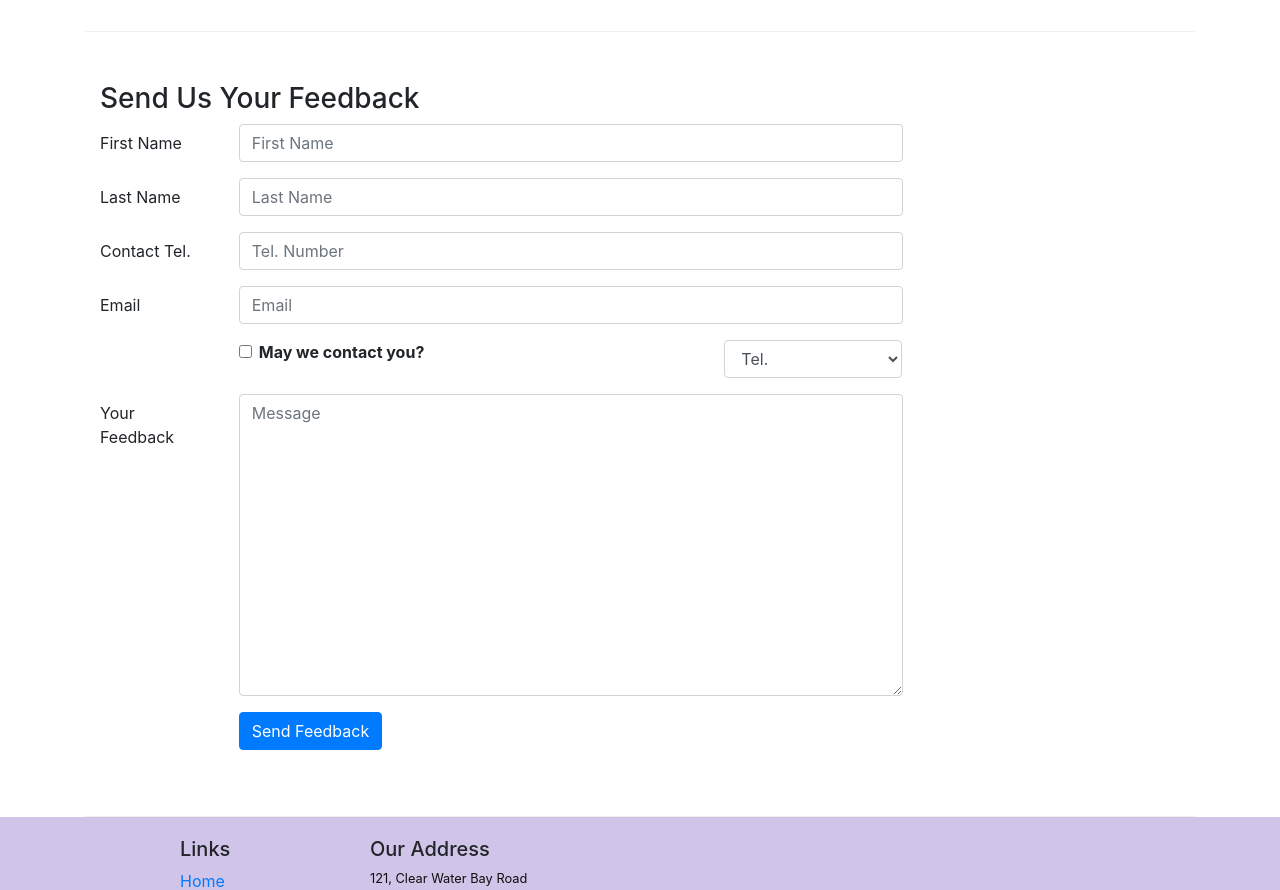
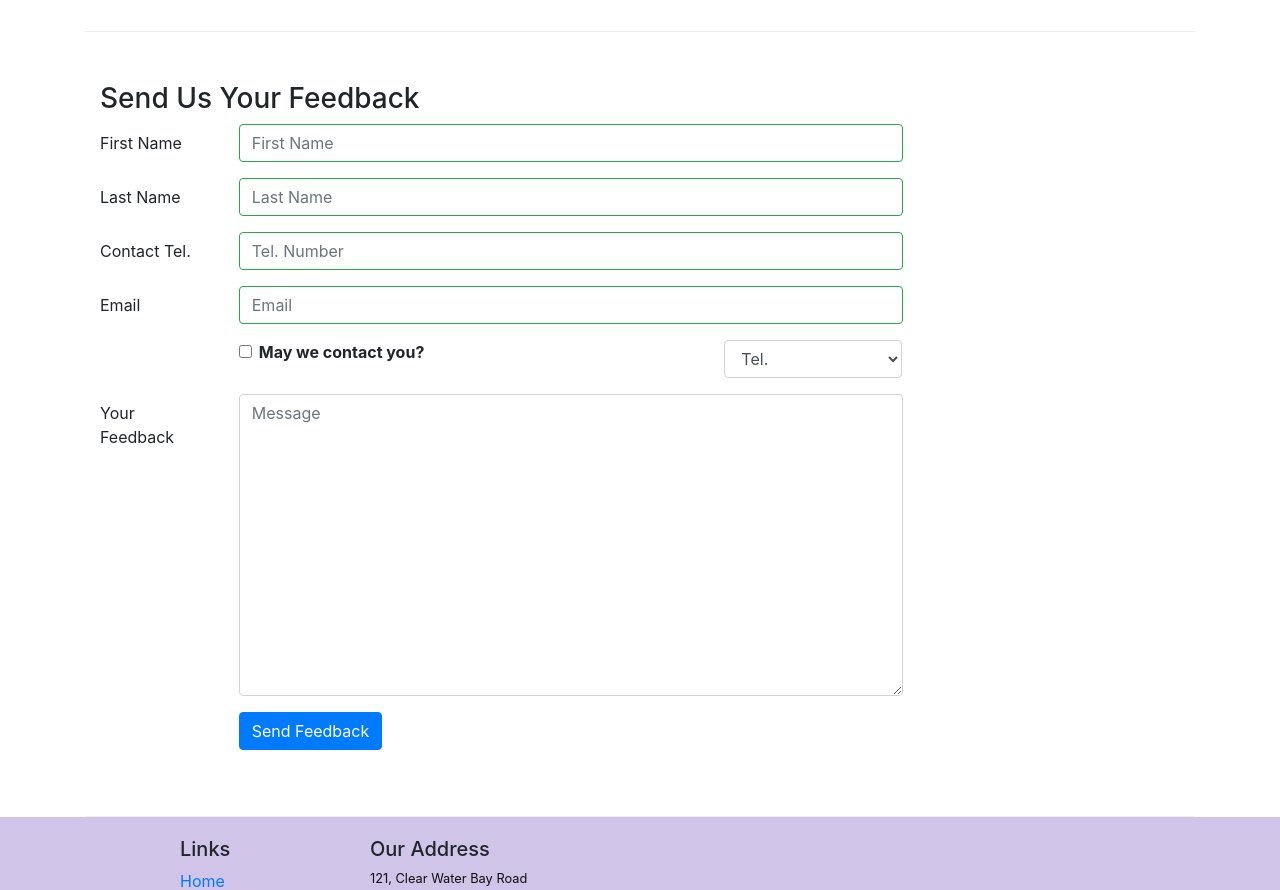
Before and after one commit to ssseru/coursera_react_confusion, a React (Create React App) app: page /contactus in a window 1280 px wide. Shown: the part 840-1730 px from the top of the page. Built offline with nearby package versions, Linux system fonts and the light colour scheme.

Commit message:
Control Form Validation

```diff
--- a/src/components/ContactComponent.js
+++ b/src/components/ContactComponent.js
@@ -1,5 +1,5 @@
 import React from "react";
-import { Breadcrumb, BreadcrumbItem, Button, Form, FormGroup,Label,Input, Col } from "reactstrap";
+import { Breadcrumb, BreadcrumbItem, Button, Form, FormGroup,Label,Input, Col, FormFeedback } from "reactstrap";
 import { Link } from "react-router-dom"
 import { render } from "@testing-library/react";
 
@@ -15,11 +15,17 @@
       email: '',
       agree: false,
       contactType: 'Tel.',
-      message: ''
+      message: '',
+      touched: {
+        firstname: false,
+        lastname: false,
+        telnum: false,
+        email: false
+      }
     }
     this.handleSubmit =this.handleSubmit.bind(this)
     this.handleInputChange =this.handleInputChange.bind(this)
-
+    this.handleBlur = this.handleBlur.bind(this)
   }
 
   handleInputChange(event) {
@@ -37,7 +43,42 @@
     event.preventDefault()
   }
 
+  handleBlur = (field) => (evt) => {
+    this.setState({
+      touched: { ...this.state.touched, [field]: true}
+    })
+  }
+
+  validate(firstname, lastname, telnum, email) {
+    const errors = {
+        firstname: '',
+        lastname: '',
+        telnum: '',
+        email: ''
+    };
+
+    if (this.state.touched.firstname && firstname.length < 3)
+        errors.firstname = 'First Name should be >= 3 characters';
+    else if (this.state.touched.firstname && firstname.length > 10)
+        errors.firstname = 'First Name should be <= 10 characters';
+
+    if (this.state.touched.lastname && lastname.length < 3)
+        errors.lastname = 'Last Name should be >= 3 characters';
+    else if (this.state.touched.lastname && lastname.length > 10)
+        errors.lastname = 'Last Name should be <= 10 characters';
+
+    const reg = /^\d+$/;
+    if (this.state.touched.telnum && !reg.test(telnum))
+        errors.telnum = 'Tel. Number should contain only numbers';
+
+    if(this.state.touched.email && email.split('').filter(x => x === '@').length !== 1)
+        errors.email = 'Email should contain a @';
+
+    return errors;
+  }
+
   render() {
+    const errors = this.validate(this.state.firstname, this.state.lastname, this.state.telnum, this.state.email);
     return (
       <div className="container">
       <div className="row">
@@ -108,8 +149,13 @@
               <Label htmlFor="firstname" md={2}>First Name</Label>
               <Col md={10}>
                 <Input type="text" id="firstname" name="firstname"
-                  placeholder="First Name" value={this.state.firstname}
-                  onChange={this.handleInputChange} />
+                  placeholder="First Name"
+                  valid={errors.firstname === ''}
+                  invalid={errors.firstname !== ''}
+                  value={this.state.firstname}
+                  onChange={this.handleInputChange}
+                  onBlur={this.handleBlur('firstname')} />
+                  <FormFeedback>{errors.firstname}</FormFeedback>
               </Col>
             </FormGroup>
             <FormGroup row>
@@ -117,8 +163,13 @@
               <Col md={10}>
                 <Input type="text" id="lastname" name="lastname"
                   placeholder="Last Name"
+                  valid={errors.lastname === ''}
+                  invalid={errors.lastname !== ''}
                   onChange={this.handleInputChange}
+                  onBlur={this.handleBlur('lastname')}
                   value={this.state.lastname} />
+                  <FormFeedback>{errors.lastname}</FormFeedback>
+
               </Col>
             </FormGroup>
             <FormGroup row>
@@ -126,14 +177,23 @@
               <Col md={10}>
                 <Input type="tel" id="telnum" name="telnum"
                   onChange={this.handleInputChange}
+                  valid={errors.telnum === ''}
+                  invalid={errors.telnum !== ''}
+                  onBlur={this.handleBlur('telnum')}
                   placeholder="Tel. Number" value={this.state.telnum} />
+                <FormFeedback>{errors.telnum}</FormFeedback>
               </Col>
             </FormGroup>
             <FormGroup row>
               <Label htmlFor="email" md={2}>Email</Label>
               <Col md={10}>
                 <Input type="email" id="email" onChange={this.handleInputChange} name="email"
-                  placeholder="Email" value={this.state.email} />
+                  placeholder="Email"
+                  valid={errors.email === ''}
+                  invalid={errors.email !== ''}
+                  onBlur={this.handleBlur('email')}
+                  value={this.state.email} />
+                  <FormFeedback>{errors.email}</FormFeedback>
               </Col>
             </FormGroup>
             <FormGroup row>
```
